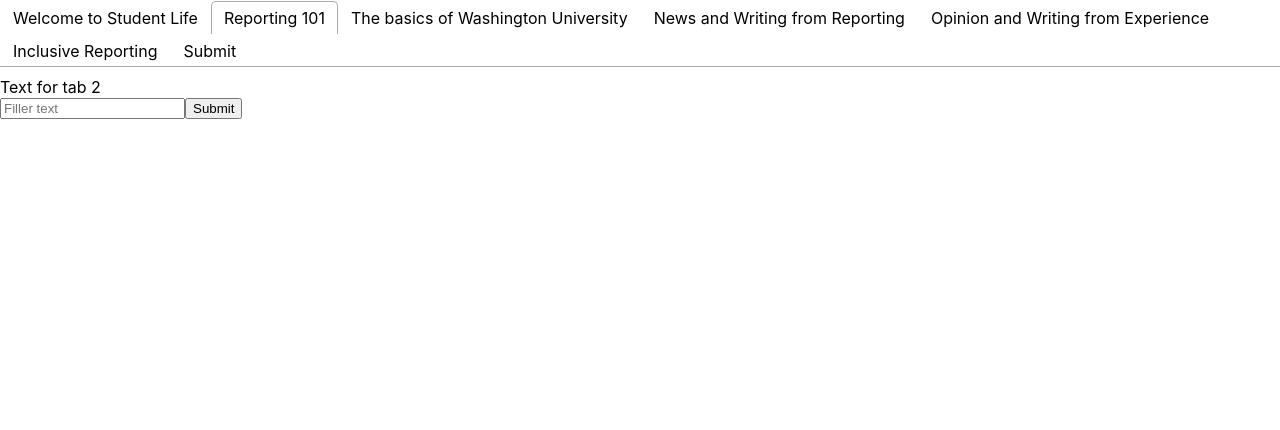
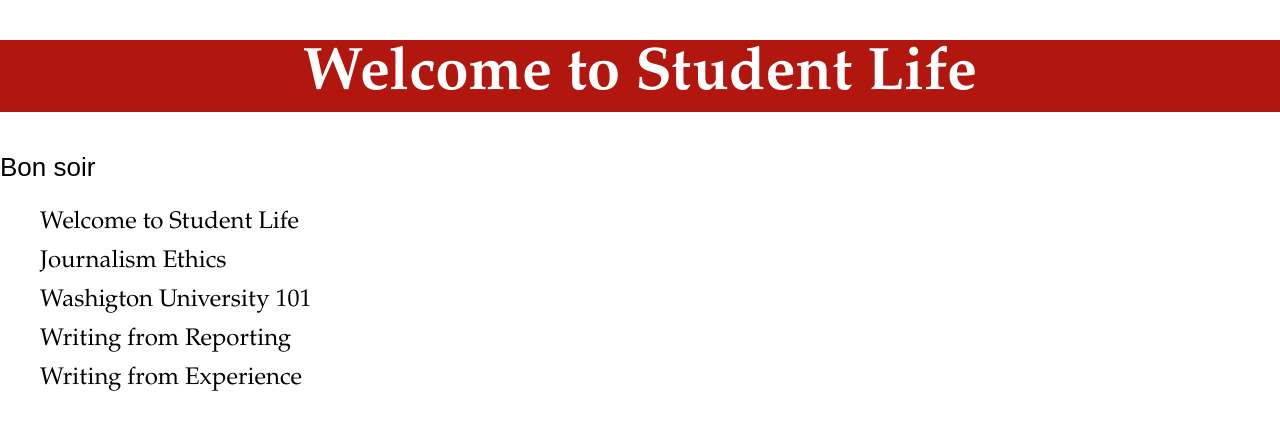
Before and after one commit to emlorraine/studlife-training, a React (Create React App) app in the folder studlife-training/: page / in a window 1280 px wide. Shown: the top 430 px of the page. Built offline with nearby package versions, Linux system fonts and the light colour scheme.

Commit message:
Changes are in the air

```diff
--- a/studlife-training/package.json
+++ b/studlife-training/package.json
@@ -16,6 +16,7 @@
     "react-dom": "^16.13.1",
     "react-router-dom": "^5.2.0",
     "react-scripts": "3.4.1",
+    "react-scroll": "^1.8.1",
     "react-tabs": "^3.1.1",
     "reactstrap": "^8.5.1"
   },
--- a/studlife-training/src/App.js
+++ b/studlife-training/src/App.js
@@ -1,6 +1,8 @@
 import React from 'react';
 import logo from './logo.svg';
 import Main from './components/Main.js';
+import Header from './components/Header.js'
+import Nav from './components/Nav.js'
 import Navigation from './Navigation';
 import {BrowserRouter as Router, Route, } from 'react-router-dom';
 import * as ROUTES from './components/Routes/Routes.js';
@@ -18,12 +20,10 @@
 function App() {
   return (
     <div className="root">
-      <Main />
+      <Header />
+      <Nav />
+      {/* <Main /> */}
       {/* <Router>
-    <div>
-      <Navigation />
-
-      <hr />
       <Route exact path={ROUTES.LANDING} component={LandingPage} />
       <Route path={ROUTES.SIGN_UP} component={SignUpPage} />
       <Route path={ROUTES.SIGN_IN} component={SignInPage} />
--- /dev/null
+++ b/studlife-training/src/components/Header.css
@@ -0,0 +1,17 @@
+.header-text{
+    top: 0;
+    left: 0;
+    background-color:#b1170f;
+    color: white;
+    font-family: Garamond;
+    font-size: 30px;
+    text-align: center;
+
+}
+
+.intro-text{
+    background-color: white;
+    color: black;
+    font-family: Arial;
+    font-size: 26px;
+}
--- /dev/null
+++ b/studlife-training/src/components/Header.js
@@ -0,0 +1,17 @@
+import React from 'react'
+import './Header.css';
+
+function Title() {
+  return (
+    <div>
+    <div className = "header-text">
+      <h1>Welcome to Student Life</h1>
+    </div>
+    <div className = "intro-text">
+        <p>Bon soir</p>
+    </div>
+    </div>
+  )
+}
+
+export default Title
--- a/studlife-training/src/components/Main.js
+++ b/studlife-training/src/components/Main.js
@@ -40,7 +40,6 @@
     this.handleOpinionSubmit = this.handleOpinionSubmit.bind(this);
     this.handleInclusiveSubmit = this.handleInclusiveSubmit.bind(this);
 
-
     this.handleWelcomeChange = this.handleWelcomeChange.bind(this);
     this.handleReportingChange = this.handleReportingChange.bind(this);
     this.handleWashUChange = this.handleWashUChange.bind(this);
@@ -48,6 +47,8 @@
     this.handleOpinionChange = this.handleOpinionChange.bind(this);
     this.handleInclusiveChange = this.handleInclusiveChange.bind(this);
   }
+
+
   handleWelcomeChange = async function(e) {
     await this.setState({welcomeInput: e.target.value});
     sendWelcomeInput = this.state.welcomeInput;
@@ -261,4 +262,6 @@
 }
 }
 
+
+
 export default Main;
--- /dev/null
+++ b/studlife-training/src/components/Nav.css
@@ -0,0 +1,9 @@
+.nav-content{
+    font-family: Garamond;
+    font-size: 24px;
+}
+
+.nav-item{
+    list-style-type: none;
+    margin-bottom: 10px;
+}
--- /dev/null
+++ b/studlife-training/src/components/Nav.js
@@ -0,0 +1,24 @@
+import React, { Component } from 'react'
+import { Link, animateScroll as scroll } from "react-scroll";
+import './Nav.css';
+
+
+class Nav extends Component {
+    render() {
+      return (
+        <nav className="nav" id="navbar">
+          <div className="nav-content">
+            <ul className="nav-items">
+              <li className="nav-item">Welcome to Student Life</li>
+              <li className="nav-item">Journalism Ethics</li>
+              <li className="nav-item">Washigton University 101</li>
+              <li className="nav-item">Writing from Reporting</li>
+              <li className="nav-item">Writing from Experience</li>
+            </ul>
+          </div>
+        </nav>
+      );
+    }
+  }
+
+export default Nav;
```
Also changed, not shown: studlife-training/src/components/Home.js (added, +26 -0 lines), studlife-training/src/components/TOC.js (added, +25 -0 lines), 1 other file (tests, documents, lock files or other folders).
